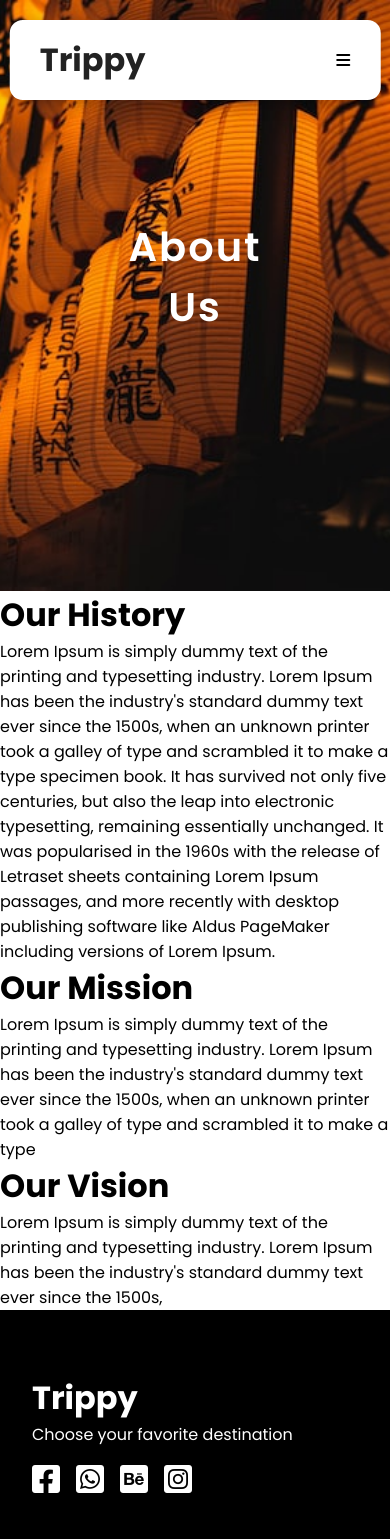
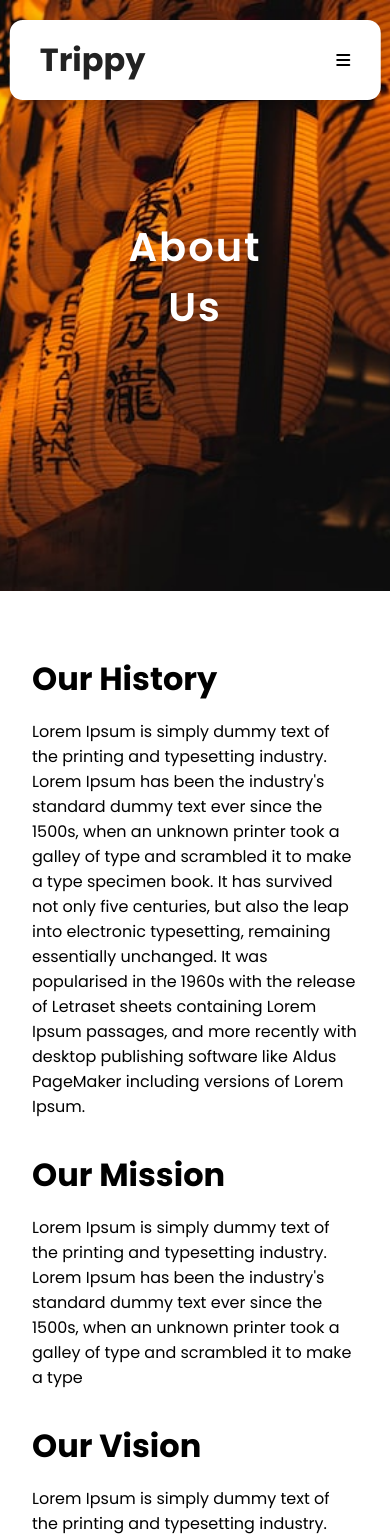
Before and after one commit to fmfahath/tourism-website, a React (Create React App) app: page /about in a window 390 px wide. Shown: the top 1539 px of the page. Built offline with nearby package versions, Linux system fonts and the light colour scheme.

Commit message:
AboutUs.js css added / media query added

```diff
--- a/src/components/AboutUs-styles.css
+++ b/src/components/AboutUs-styles.css
@@ -0,0 +1,18 @@
+.aboutus-container{
+    margin: 4rem 6rem;
+    text-align: start;
+}
+
+.aboutus-container h1{
+    padding-bottom: 1rem;
+}
+
+.aboutus-container p{
+    padding-bottom: 2rem;
+}
+
+@media screen and (max-width: 900px){
+    .aboutus-container{
+        margin: 4rem 2rem;
+    }
+}
```
